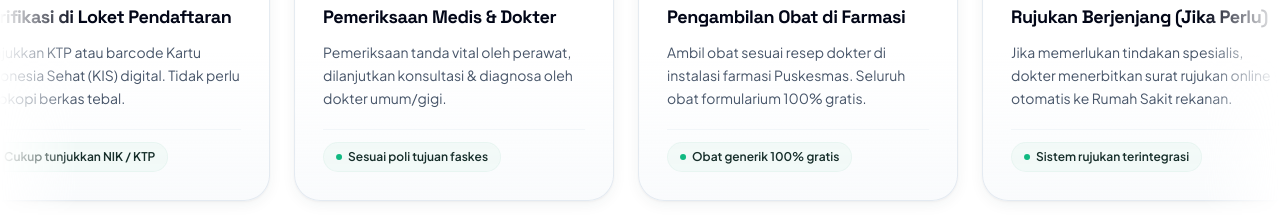
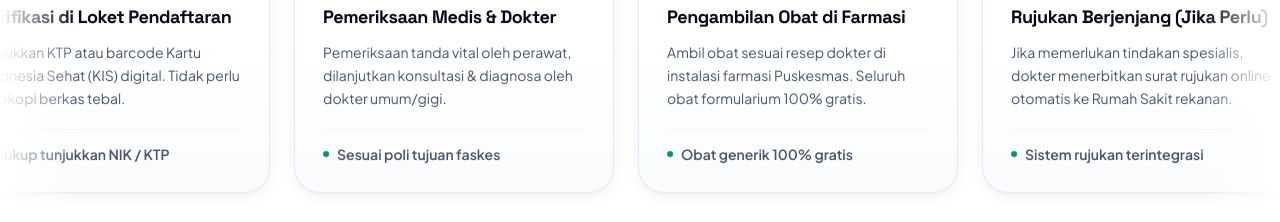
Before and after one commit to zaki-ramadhan/web_kkn, a React (Vite) app: page / in a window 1280 px wide. Shown: the part 2560-2782 px from the top of the page. Built offline with nearby package versions, Linux system fonts and the light colour scheme.

Commit message:
style: samakan warna hover bg ikon StepCard menjadi hijau emerald dan ganti chip dengan catatan editorial bersih

```diff
--- a/src/components/StepCard.jsx
+++ b/src/components/StepCard.jsx
@@ -11,13 +11,13 @@ export default function StepCard({
 }) {
   return (
     <div
-      className={`group relative bg-gradient-to-b from-white via-white to-slate-50/80 border border-slate-200/90 hover:border-brand-400/70 rounded-3xl p-6 sm:p-7 transition-all duration-300 ease-out flex flex-col justify-between shadow-card-depth hover:shadow-card-hover hover:-translate-y-2 overflow-hidden h-full ${className}`}
+      className={`group relative bg-gradient-to-b from-white via-white to-slate-50/80 border border-slate-200/90 hover:border-emerald-400/60 rounded-3xl p-6 sm:p-7 transition-all duration-300 ease-out flex flex-col justify-between shadow-card-depth hover:shadow-card-hover hover:-translate-y-2 overflow-hidden h-full ${className}`}
     >
       <TopShimmer variant="lime" />
 
-      {/* Top Row: Thematic Icon Pod (Left) & Oversized Watermark Number (Right) */}
+      {/* Top Row: Thematic Icon Pod & Oversized Watermark Number */}
       <div className="flex items-start justify-between mb-5">
-        <div className="w-12 h-12 rounded-2xl bg-brand-50 border border-brand-100/90 flex items-center justify-center text-brand-850 shadow-subtle group-hover:bg-lime-400 group-hover:text-brand-950 group-hover:border-lime-500/40 group-hover:scale-105 transition-all duration-300">
+        <div className="w-12 h-12 rounded-2xl bg-brand-50 border border-brand-100/90 flex items-center justify-center text-brand-850 shadow-subtle group-hover:bg-emerald-600 group-hover:text-white group-hover:border-emerald-600 group-hover:scale-105 transition-all duration-300">
           {Icon ? (
             <Icon className="w-6 h-6" />
           ) : (
@@ -41,13 +41,11 @@ export default function StepCard({
         </p>
       </div>
 
-      {/* Bottom: Refined Capsule Chip */}
+      {/* Bottom: Clean Editorial Note (No Chip / Badge AI Slop) */}
       {highlight && (
-        <div className="pt-3 border-t border-slate-100/90">
-          <div className="inline-flex items-center gap-1.5 px-3 py-1.5 rounded-full bg-brand-50/80 border border-brand-100/80 text-xs font-semibold text-brand-900 group-hover:bg-lime-50 group-hover:border-lime-300 group-hover:text-brand-950 transition-colors">
-            <span className="w-1.5 h-1.5 rounded-full bg-emerald-500 group-hover:bg-lime-500 shrink-0 transition-colors" />
-            <span>{highlight}</span>
-          </div>
+        <div className="pt-3.5 border-t border-slate-100 text-xs sm:text-sm font-semibold text-slate-600 group-hover:text-slate-900 transition-colors flex items-center gap-2">
+          <span className="w-1.5 h-1.5 rounded-full bg-emerald-600 shrink-0" />
+          <span>{highlight}</span>
         </div>
       )}
     </div>
```
